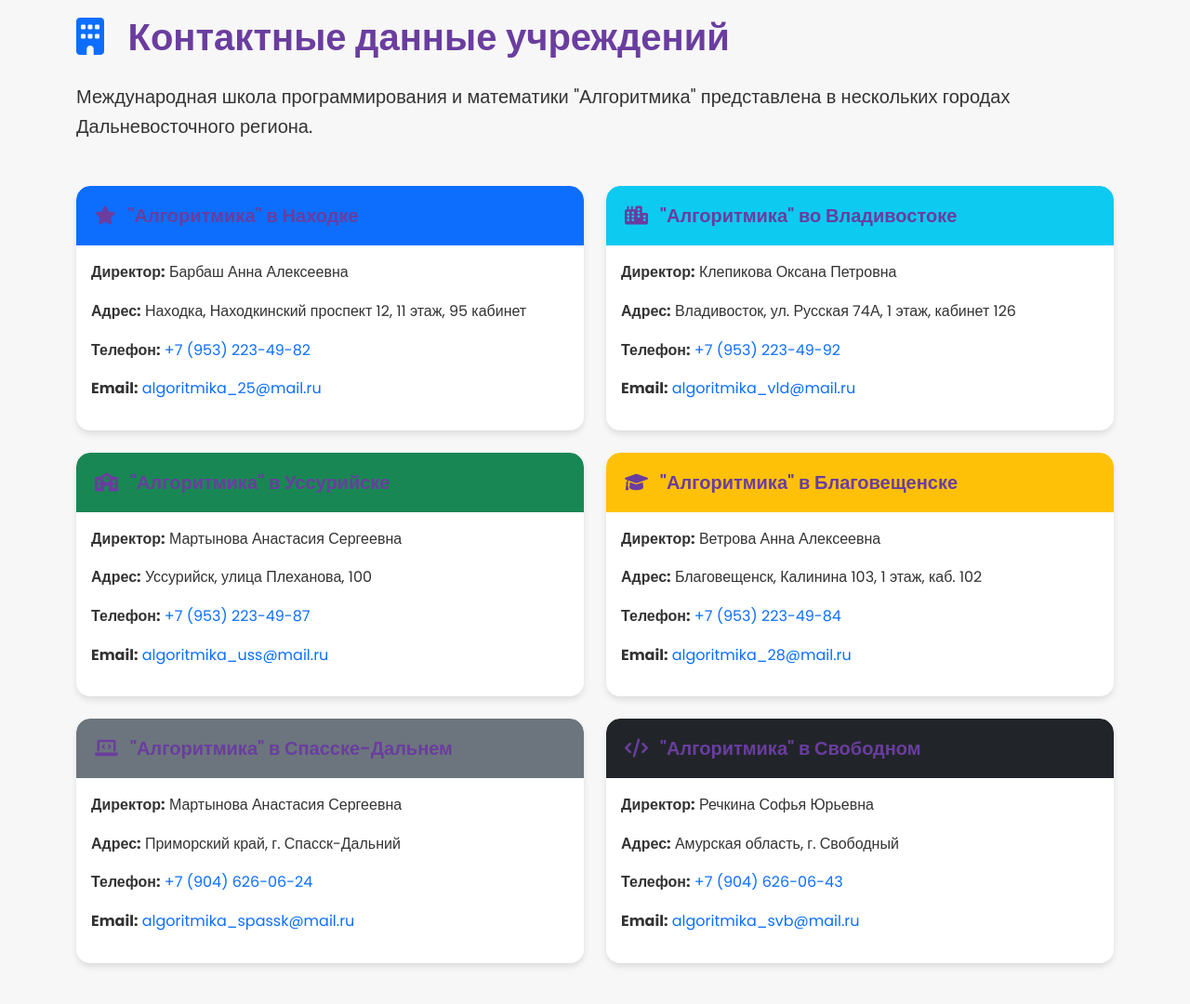
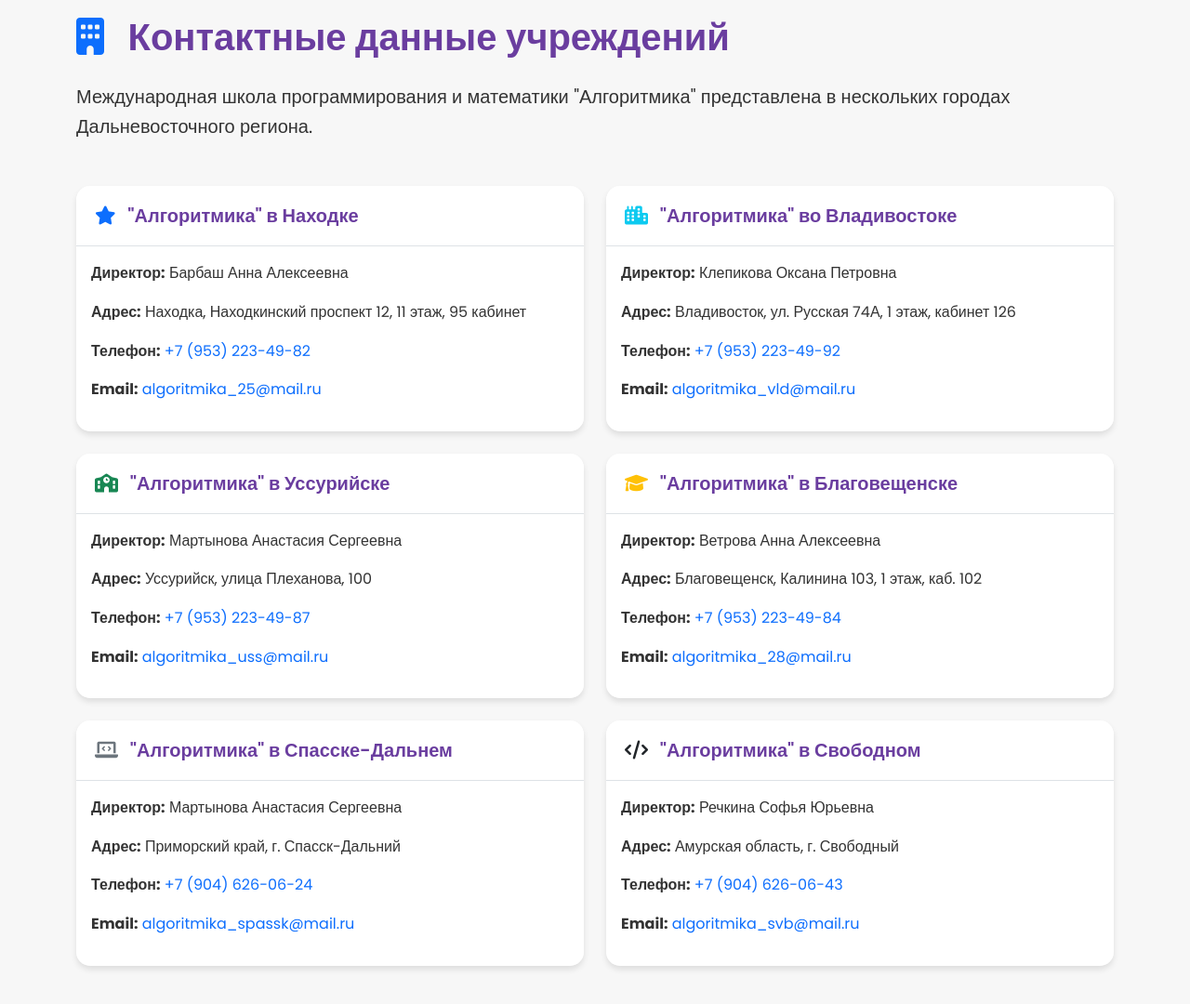
Before and after one commit to 9Roxxx/astrocoins, a Django app: page /institutions/ in a window 1280 px wide. Shown: the part 136-1216 px from the top of the page at 93% size. Run offline with Django 4.2, Linux system fonts and the light colour scheme; parts of the project's set-up code (start-up, migrations or seed data) failed here and were passed over.

Commit message:
Сделаны белыми заголовки всех учреждений на странице /institutions/

```diff
--- a/core/templates/core/footer/institutions.html
+++ b/core/templates/core/footer/institutions.html
@@ -19,9 +19,9 @@
                 <!-- Находка -->
                 <div class="col-lg-6 mb-4">
                     <div class="card h-100">
-                        <div class="card-header bg-primary text-white">
+                        <div class="card-header bg-white text-dark border-bottom">
                             <h5 class="mb-0">
-                                <i class="fas fa-star me-2"></i>
+                                <i class="fas fa-star me-2 text-primary"></i>
                                 "Алгоритмика" в Находке
                             </h5>
                         </div>
@@ -41,9 +41,9 @@
                 <!-- Владивосток -->
                 <div class="col-lg-6 mb-4">
                     <div class="card h-100">
-                        <div class="card-header bg-info text-white">
+                        <div class="card-header bg-white text-dark border-bottom">
                             <h5 class="mb-0">
-                                <i class="fas fa-city me-2"></i>
+                                <i class="fas fa-city me-2 text-info"></i>
                                 "Алгоритмика" во Владивостоке
                             </h5>
                         </div>
@@ -63,9 +63,9 @@
                 <!-- Уссурийск -->
                 <div class="col-lg-6 mb-4">
                     <div class="card h-100">
-                        <div class="card-header bg-success text-white">
+                        <div class="card-header bg-white text-dark border-bottom">
                             <h5 class="mb-0">
-                                <i class="fas fa-school me-2"></i>
+                                <i class="fas fa-school me-2 text-success"></i>
                                 "Алгоритмика" в Уссурийске
                             </h5>
                         </div>
@@ -85,9 +85,9 @@
                 <!-- Благовещенск -->
                 <div class="col-lg-6 mb-4">
                     <div class="card h-100">
-                        <div class="card-header bg-warning text-dark">
+                        <div class="card-header bg-white text-dark border-bottom">
                             <h5 class="mb-0">
-                                <i class="fas fa-graduation-cap me-2"></i>
+                                <i class="fas fa-graduation-cap me-2 text-warning"></i>
                                 "Алгоритмика" в Благовещенске
                             </h5>
                         </div>
@@ -107,9 +107,9 @@
                 <!-- Спасск-Дальний -->
                 <div class="col-lg-6 mb-4">
                     <div class="card h-100">
-                        <div class="card-header bg-secondary text-white">
+                        <div class="card-header bg-white text-dark border-bottom">
                             <h5 class="mb-0">
-                                <i class="fas fa-laptop-code me-2"></i>
+                                <i class="fas fa-laptop-code me-2 text-secondary"></i>
                                 "Алгоритмика" в Спасске-Дальнем
                             </h5>
                         </div>
@@ -129,9 +129,9 @@
                 <!-- Свободный -->
                 <div class="col-lg-6 mb-4">
                     <div class="card h-100">
-                        <div class="card-header bg-dark text-white">
+                        <div class="card-header bg-white text-dark border-bottom">
                             <h5 class="mb-0">
-                                <i class="fas fa-code me-2"></i>
+                                <i class="fas fa-code me-2 text-dark"></i>
                                 "Алгоритмика" в Свободном
                             </h5>
                         </div>
```
